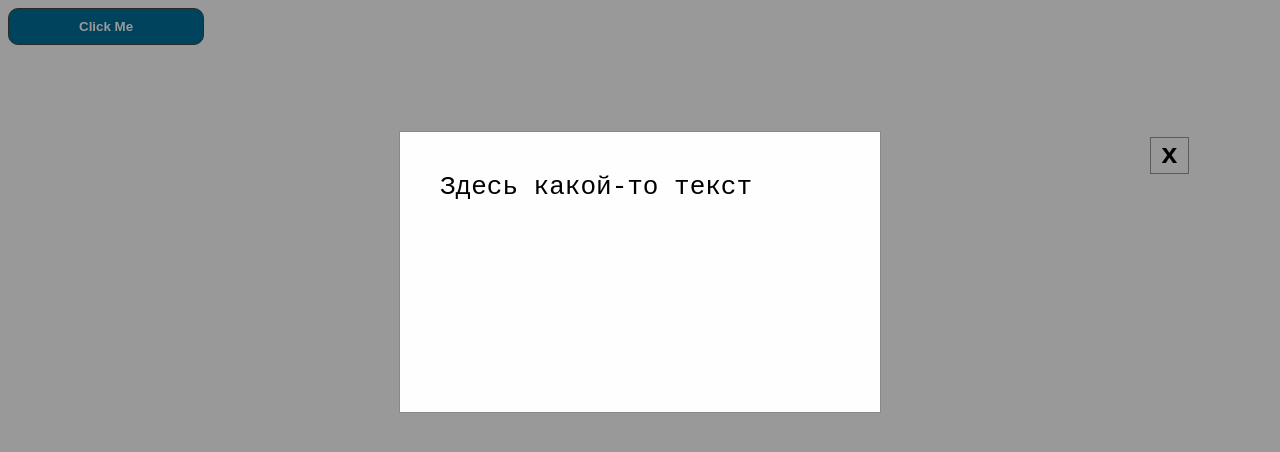
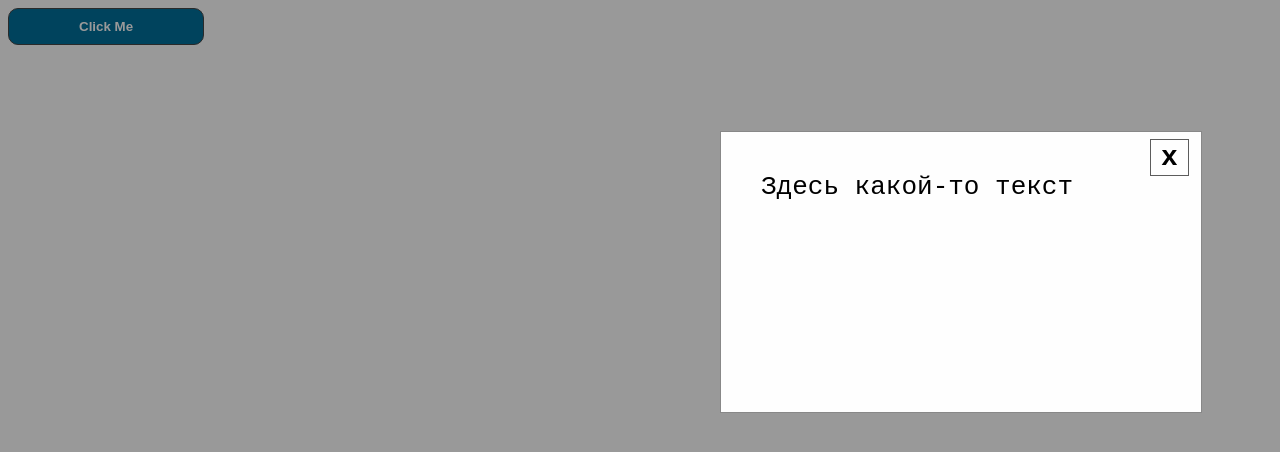
Before and after one commit to VladislavSharay/jscoursepractice, a website: page homework3/Popup/index.html in a window 1280 px wide. Both pictures are taken after a click on the button "Click Me". Drawn offline with Linux system fonts and the light colour scheme.

Commit message:
update popup close

```diff
--- a/homework3/Popup/style.css
+++ b/homework3/Popup/style.css
@@ -35,7 +35,7 @@
   font-family: monospace;
   font-size: 200%;
   background-color: #fefefe;
-  margin: auto;
+  margin: 0px 720px;
   padding: 40px;
   border: 1px solid #888;
   width: 400px;
@@ -49,7 +49,7 @@
   font-size: 28px;
   font-weight: 50px;
   left: 1150px;
-  top: 40px;
+  top: 42px;
   padding: 2px 10px;
   border: 1px solid rgb(92, 92, 92);
   font-family: monospace;
```
